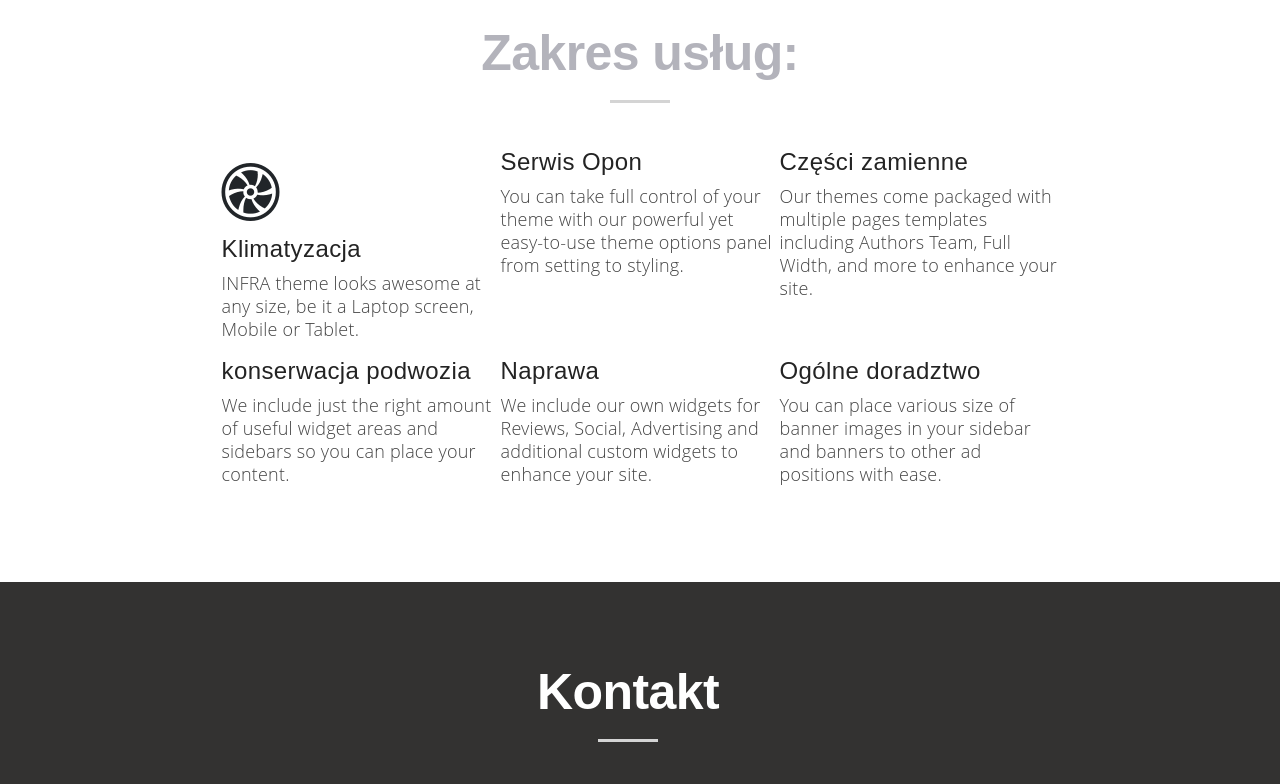
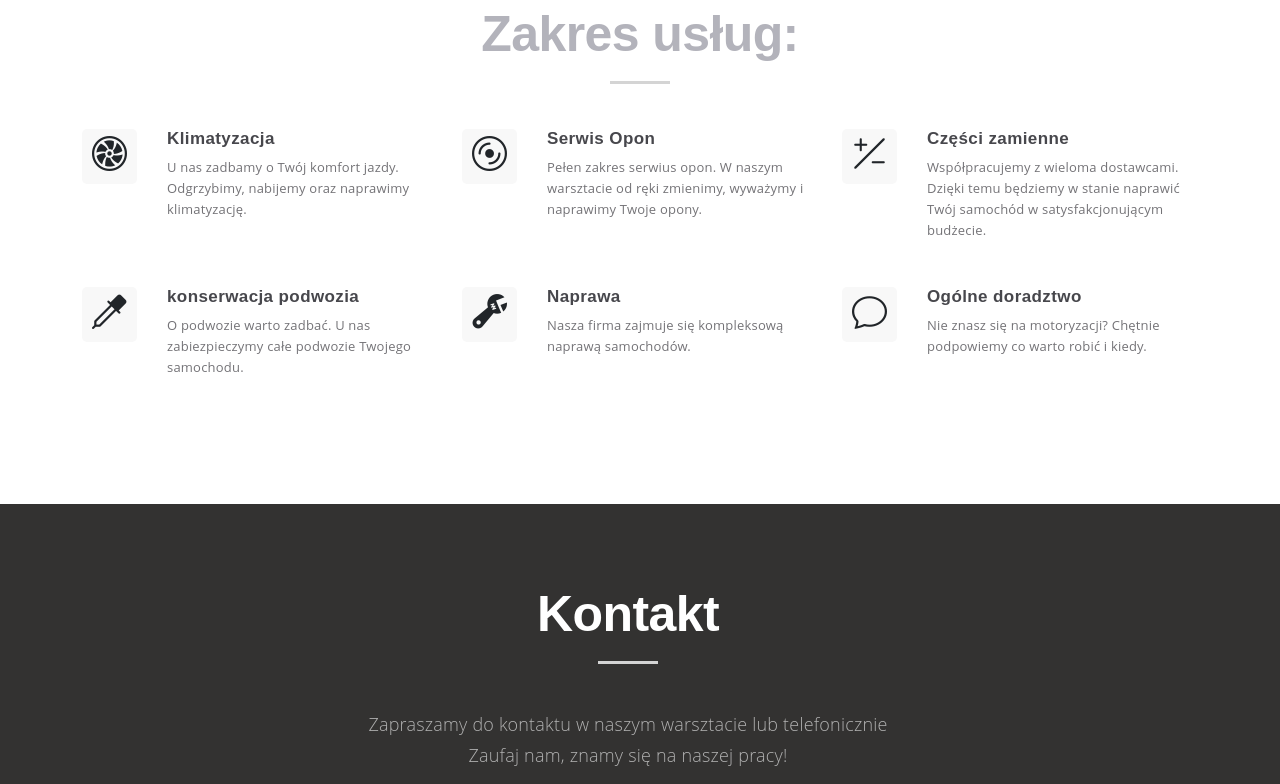
Before and after one commit to DariuszFilar/TadCar, a plain HTML site: page index.html in a window 1280 px wide. Shown: the part 1620-2404 px from the top of the page. Drawn offline with nearby package versions, Linux system fonts and the light colour scheme.

Commit message:
Changed "scoope" section

```diff
--- a/index.html
+++ b/index.html
@@ -15,8 +15,8 @@
     <link rel="stylesheet" href="style.css" />
   </head>
   <body>
-    <nav class="navbar navbar-expand-md navbar-light bg-light sticky-top">
-      <div class="container-fluid m-4">
+    <nav class="navbar navbar-expand-md navbar-light bg-light sticky-top border-bottom border-danger">
+      <div class="container-fluid m-3 ">
         <a class="navbar-brand" href="#">Tadcar</a>
         <button
           class="navbar-toggler"
@@ -142,74 +142,64 @@
           </div>
         </div>
       </div>
-      <div class="col-lg-12">
-        <div class="col-md-12 d-flex flex-row justify-content-center">
-          <div class="featured-item col-md-3">
-            <div class="featured-icon" style="font-size: 58px;"><i class="bi bi-fan"></i></div>
+      <div class="row">
+          <div class="featured-item col-md-4">
+            <div class="featured-icon"><i class="bi bi-fan"></i></div>
             <div class="featured-text">
-
-              <h4>Klimatyzacja</h4>
+              <h4> Klimatyzacja</h4>
               <p>
-                INFRA theme looks awesome at any size, be it a Laptop screen,
-                Mobile or Tablet.
+               U nas zadbamy o Twój komfort jazdy. Odgrzybimy, nabijemy oraz naprawimy klimatyzację.
               </p>
             </div>
           </div>
-          <div class="featured-item col-md-3">
-            <div class="featured-icon"><i class="fa fa-cogs"></i></div>
+          <div class="featured-item col-md-4">
+            <div class="featured-icon"><i class="bi bi-disc"></i>
+            </div>
             <div class="featured-text">
               <h4>Serwis Opon</h4>
               <p>
-                You can take full control of your theme with our powerful yet
-                easy-to-use theme options panel from setting to styling.
+                Pełen zakres serwius opon. W naszym warsztacie od ręki zmienimy, wyważymy i naprawimy Twoje opony.
               </p>
             </div>
           </div>
-          <div class="featured-item col-md-3">
-            <div class="featured-icon"><i class="fa fa-newspaper-o"></i></div>
+          <div class="featured-item col-md-4">
+            <div class="featured-icon"><i class="bi bi-plus-slash-minus"></i>
+            </div>
             <div class="featured-text">
               <h4>Części zamienne</h4>
               <p>
-                Our themes come packaged with multiple pages templates
-                including Authors Team, Full Width, and more to enhance your
-                site.
+                Współpracujemy z wieloma dostawcami. Dzięki temu będziemy w stanie naprawić Twój samochód w satysfakcjonującym budżecie.
               </p>
             </div>
           </div>
-        </div>
-        <div class="col-md-12 d-flex flex-row justify-content-center">
-          <div class="featured-item col-md-3">
-            <div class="featured-icon"><i class="fa fa-indent"></i></div>
+
+          <div class="featured-item col-md-4">
+            <div class="featured-icon"><i class="bi bi-eyedropper"></i></div>
             <div class="featured-text">
               <h4>konserwacja podwozia</h4>
               <p>
-                We include just the right amount of useful widget areas and
-                sidebars so you can place your content.
+                O podwozie warto zadbać. U nas zabiezpieczymy całe podwozie Twojego samochodu.
               </p>
             </div>
           </div>
-          <div class="featured-item col-md-3">
-            <div class="featured-icon"><i class="fa fa-paste"></i></div>
+          <div class="featured-item col-md-4">
+            <div class="featured-icon"><i class="bi bi-wrench-adjustable"></i></div>
             <div class="featured-text">
               <h4>Naprawa</h4>
               <p>
-                We include our own widgets for Reviews, Social, Advertising
-                and additional custom widgets to enhance your site.
+                Nasza firma zajmuje się kompleksową naprawą samochodów.
               </p>
             </div>
           </div>
-          <div class="featured-item col-md-3">
-            <div class="featured-icon"><i class="fa fa-dollar"></i></div>
+          <div class="featured-item col-md-4">
+            <div class="featured-icon"><i class="bi bi-chat"></i></div>
             <div class="featured-text">
               <h4>Ogólne doradztwo</h4>
               <p>
-                You can place various size of banner images in your sidebar
-                and banners to other ad positions with ease.
+                Nie znasz się na motoryzacji? Chętnie podpowiemy co warto robić i kiedy.
               </p>
             </div>
-          </div>
         </div>
-
       </div>
     </div>
   </section>
@@ -227,8 +217,8 @@
           </div>
         </div>
       </div>
-      <div class="container col-lg-12 d-flex">
-        <div class="col-lg-6 text-center">
+      <div class="container col-lg-12 d-flex justify-content-center row">
+        <div class="col-lg-6 text-center pb-5">
           <div class="section-text">
             <h4>Adres naszego warsztatu:</h4>
             <p>Lubenia 350a, 36-042 Lubenia</p>
@@ -251,7 +241,6 @@
             </p>
             <p>
               <i class="bi bi-clock-fill"></i>
-
               <span class="day">Niedziela: </span><span>Nieczynne</span>
             </p>
           </div>
--- a/style.css
+++ b/style.css
@@ -253,3 +253,53 @@ footer p a span {
   line-height: 31px;
   margin: 20px 100px 60px 100px;
 }
+
+.featured-item {
+  margin-bottom: 30px;
+  height: 100%;
+}
+.featured-item:hover {
+  background-color: rgb(45, 238, 234);
+}
+
+.featured-icon {
+  float: left;
+  font-size: 35px;
+  border-radius: 5px;
+  width: 55px;
+  height: 55px;
+  background-color: #f8f8f8;
+  line-height: 50px;
+  text-align: center;
+}
+.featured-text {
+  text-align: left;
+  margin-left: 85px;
+}
+.featured-text h4 {
+  color: #47474c;
+  font-size: 17px;
+  font-weight: 700;
+}
+.featured-text p {
+  color: #747377;
+  margin-top: 7px;
+  font-size: 13px;
+  line-height: 21px;
+  font-weight: 500;
+}
+
+.navbar a {
+  font-family: "Open Sans", sans-serif;
+  text-transform: uppercase;
+  font-size: 13px;
+  font-weight: 600;
+  letter-spacing: 1px;
+  color: #444448;
+}
+
+.navbar .active > a {
+  border-radius: 0;
+  color: yellow;
+  background-color: #fed136;
+}
```
